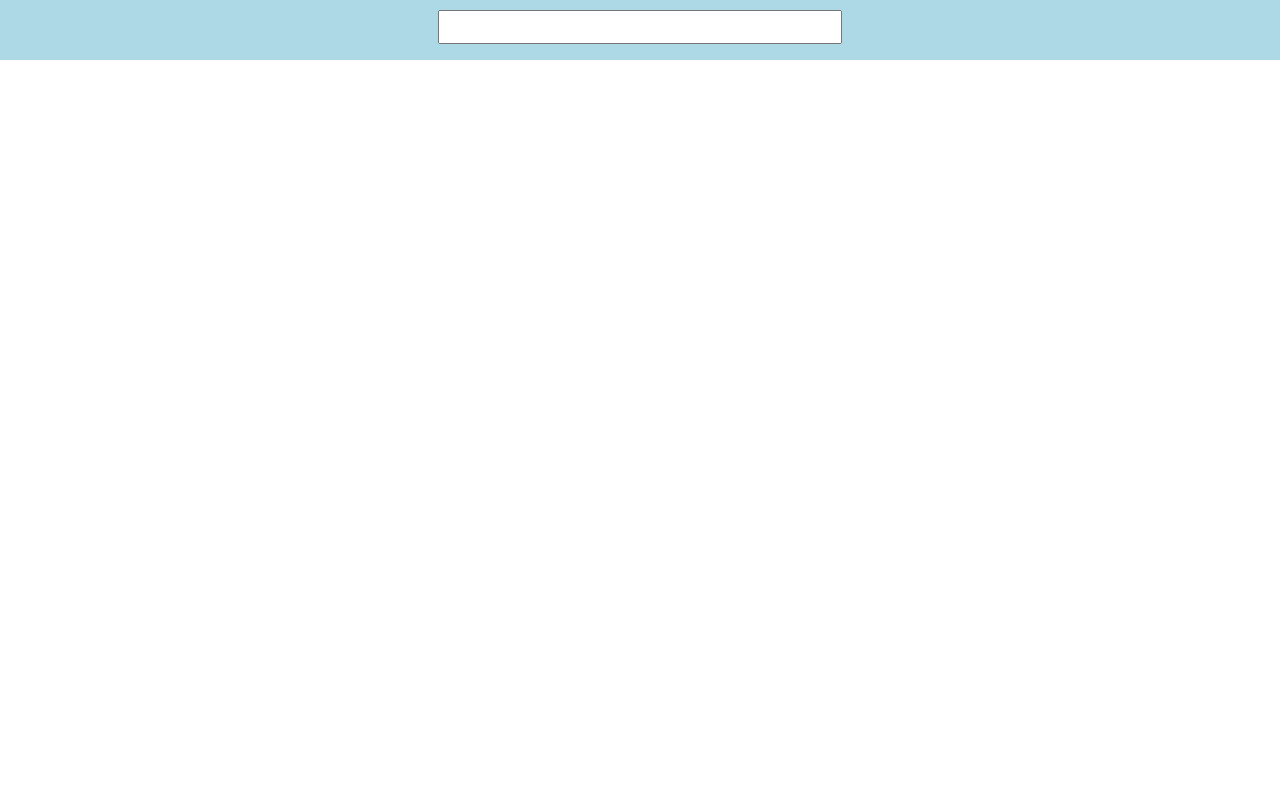
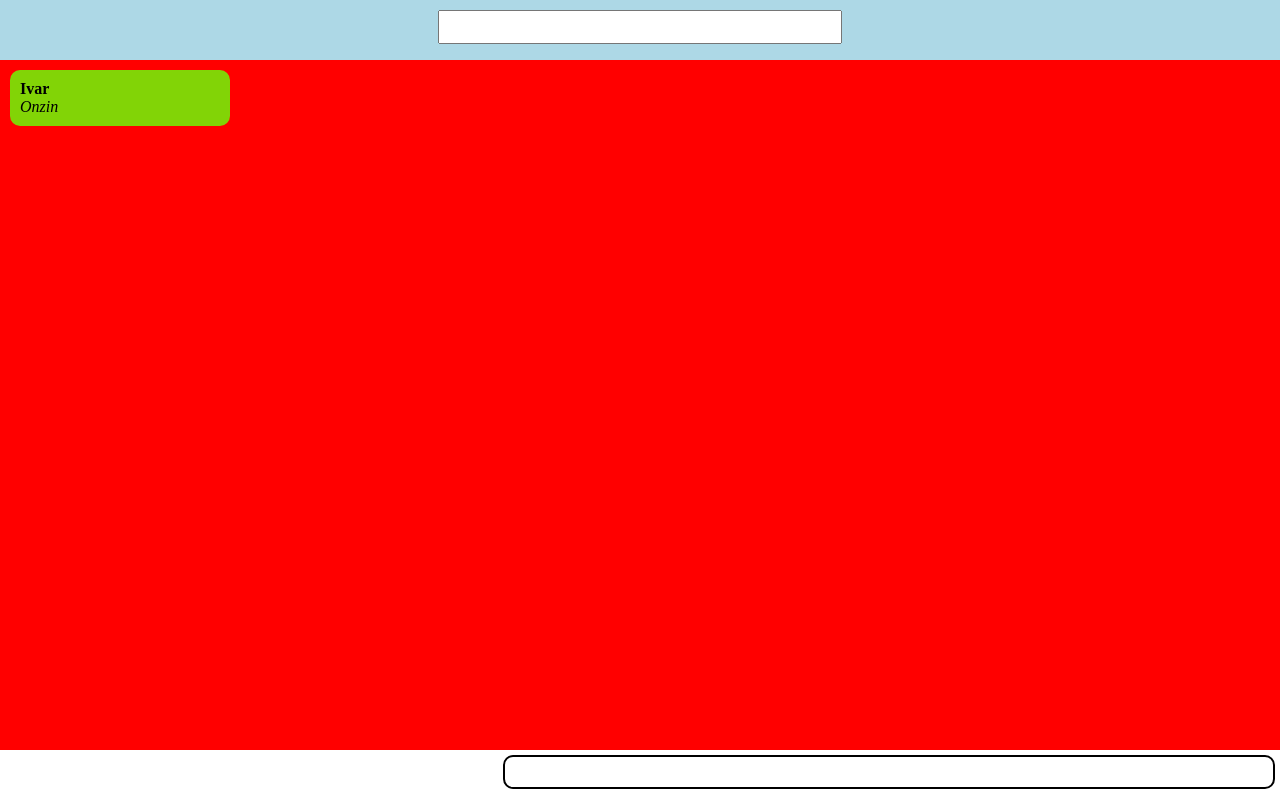
Before and after one commit to TimVerkleij/ChatSystem, a plain HTML site: page public/index.html in a window 1280 px wide. Drawn offline with Linux system fonts and the light colour scheme.

Commit message:
Add chat system
Co-authored-by: Ivardeviking <ivardeviking@users.noreply.github.com>

```diff
--- a/index.js
+++ b/index.js
@@ -20,7 +20,11 @@ const wss = new WebSocketServer({ port: 6969 });
 
 wss.on('connection', function connection(ws) {
 	ws.on('message', function message(data) {
-
+        wss.clients.forEach(ws => {
+            let response = JSON.parse(data)
+            // console.log(response)
+            ws.send(JSON.stringify(response))
+        });
 
 	});
 
--- a/public/index.css
+++ b/public/index.css
@@ -8,6 +8,7 @@
     height: 60px;
     background-color: lightblue;
     position: fixed;
+    z-index: 5;
 }
 
 #name {
@@ -19,3 +20,62 @@
     margin-top: 10px;
     display: block;
 }
+
+.messages {
+    position: fixed;
+    width: 100%;
+    height: 100%;
+    background-color: green;
+    bottom: 50px;
+    z-index: -10;
+}
+
+.sendMessage {
+    position: fixed;
+    bottom: 0;
+    width: 100%;
+    height: 50px;
+    background-color: white;
+}
+
+#message {
+    width: 60%;
+    margin: 5px;
+    float: right;
+    height: 30px;
+    border: 2px solid black;
+    border-radius: 10px;
+}
+
+.messageDiv {
+    background-color: red;
+    width: 100%;
+    height: 89%;
+    position: absolute;
+    bottom: 0;
+    top: 110px;
+    overflow-y: scroll;
+}
+
+.messageBox {
+    width: min-content;
+    height: min-content;
+    border-radius: 10px;
+    width: max-content;
+    min-width: 200px;
+    max-width: 600px;
+    background-color: rgb(130, 212, 6);
+    position: relative;
+    margin: 10px;
+    padding: 10px;
+}
+
+.username {
+    font-weight: bold;
+    color: black;
+}
+
+.userMessage {
+    color: black;
+    font-style: oblique;
+}
--- a/public/index.html
+++ b/public/index.html
@@ -13,13 +13,54 @@
         <div class="top-bar">
             <input type="text" name="name" id="name">
         </div>
+        <div class="messages">
+            <div class="messageDiv" id="messageDiv">
+                <div class="messageBox">
+                    <p class="username">Ivar</p>
+                    <p class="userMessage">Onzin</p>
+                </div>
+            </div>
+            <div class="sendMessage">
+                <input type="text" name="message" id="message">
+            </div>
+        </div>
     </body>
     <script>
+
 
         let ws = new WebSocket("ws://localhost:6969")
 
         ws.onmessage = (event => {
+            let response = JSON.parse(event.data)
+            // console.log(response)
+            let messageDiv = document.getElementById("messageDiv")
+            let messageBox = document.createElement("div")
+            let usernameBox = document.createElement("p")
+            let newMessage = document.createElement("p")
+            usernameBox.innerHTML = response.username
+            usernameBox.className = "username"
+            newMessage.innerHTML = response.message
+            newMessage.className = "userMessage"
+            messageBox.append(usernameBox)
+            messageBox.append(newMessage)
+            messageBox.className = "messageBox"
+            messageDiv.append(messageBox)
+        })
 
+
+        let input = document.getElementById("message")
+        let username = document.getElementById("name")
+
+        input.addEventListener("keyup", (event) => { // console.log(input)
+            if (event.key === "Enter") {
+                if (input.value && username.value) {
+                    ws.send(JSON.stringify({"username": username.value, "message": input.value}))
+                    input.value = ""
+                } else {
+                    alert("please enter a name and message")
+                }
+
+            }
         })
     </script>
 
```
Lines whose indentation alone changed are shown as unchanged.
